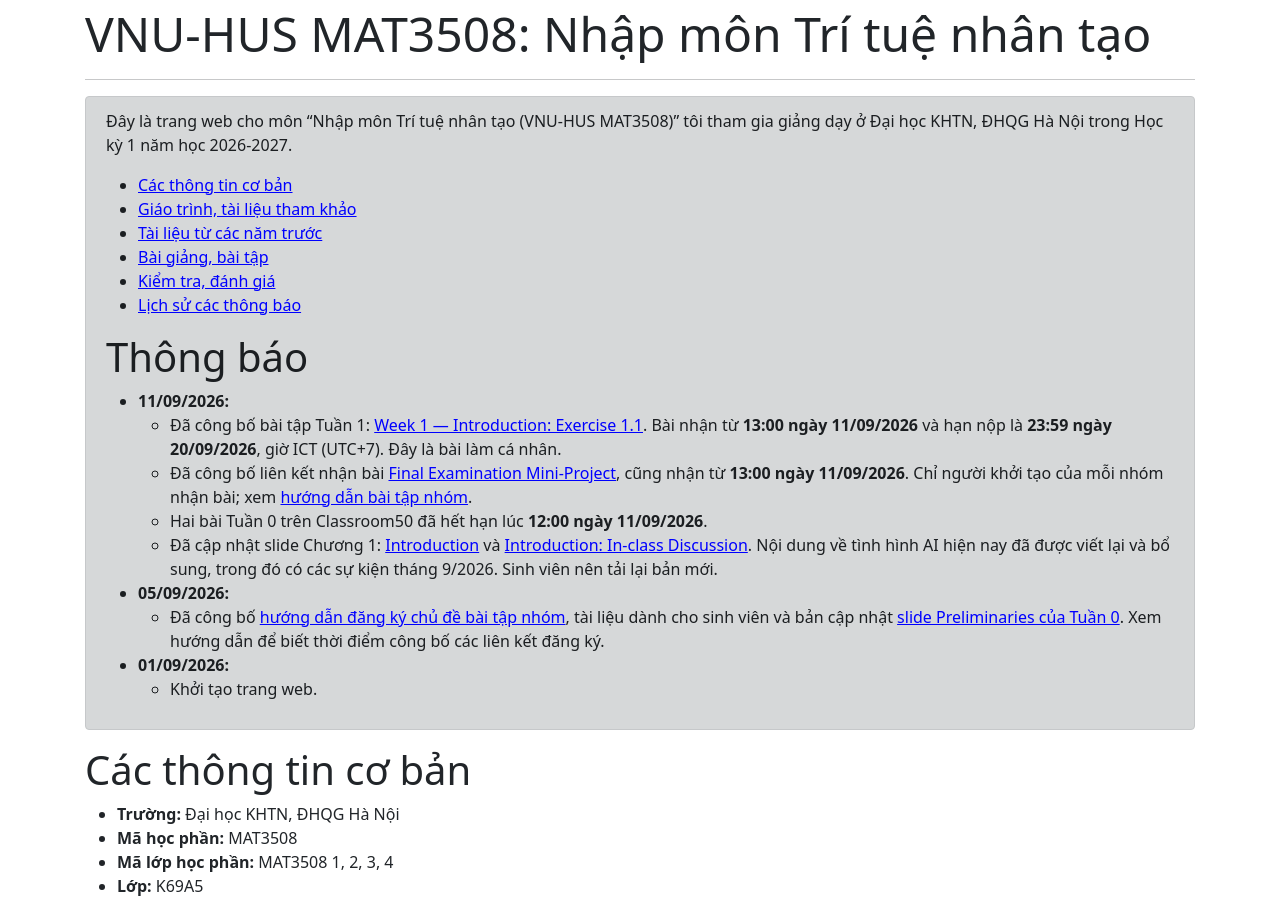
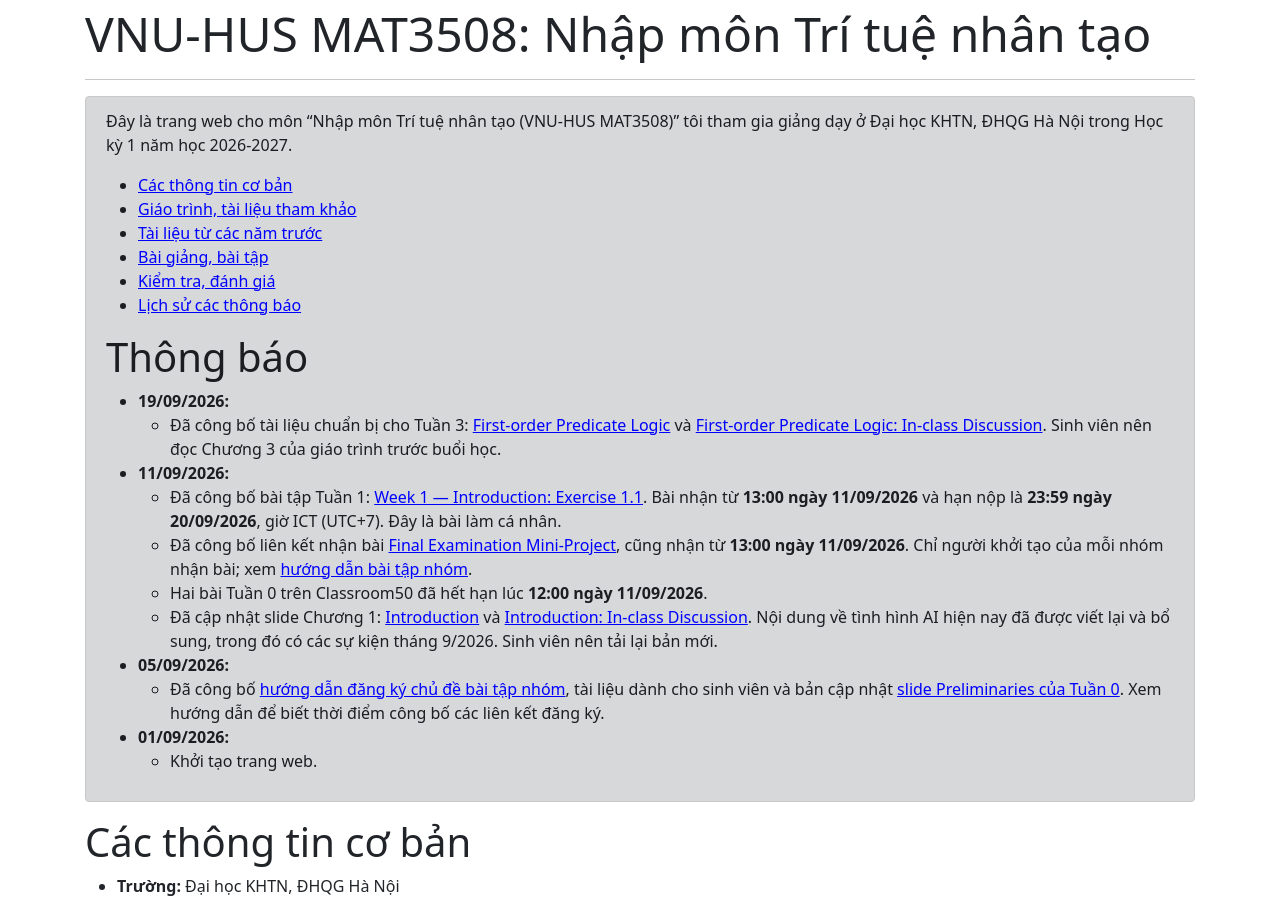
Before and after one commit to hoanganhduc/hoanganhduc.github.io, a Jekyll site: the page built from teaching/VNU-HUS/2026/winter/MAT3508/index.md, in a window 1280 px wide and 900 px high. Built offline with Jekyll 4.4.1, drawn with Linux system fonts in a browser that asks for light colours; nearby versions of some CDN libraries; a style sheet for code colours, icons or effects is not loaded; some of the changed text lies outside the part shown.

Commit message:
Publish Week 3 lecture materials

```diff
--- a/teaching/VNU-HUS/2026/winter/MAT3508/index.md
+++ b/teaching/VNU-HUS/2026/winter/MAT3508/index.md
@@ -1,7 +1,7 @@
 ---
 layout: default
 title: "VNU-HUS MAT3508: Nhập môn Trí tuệ nhân tạo"
-last_modified_at: 2026-09-11
+last_modified_at: 2026-09-19
 lang: "vi"
 katex: true
 ---
@@ -14,6 +14,8 @@ katex: true
 
 <h1>Thông báo</h1>
 
+* **19/09/2026:**
+  * Đã công bố tài liệu chuẩn bị cho Tuần 3: [First-order Predicate Logic]({{ page.url }}/First-order_Predicate_Logic.pdf) và [First-order Predicate Logic: In-class Discussion]({{ page.url }}/Discussion/First-order_Predicate_Logic.pdf). Sinh viên nên đọc Chương 3 của giáo trình trước buổi học.
 * **11/09/2026:**
   * Đã công bố bài tập Tuần 1: [Week 1 — Introduction: Exercise 1.1](https://classroom50.org/VNU-HUS/vnu-hus-mat3508-winter-2026/assignments/ch01-introduction/accept). Bài nhận từ **13:00 ngày 11/09/2026** và hạn nộp là **23:59 ngày 20/09/2026**, giờ ICT (UTC+7). Đây là bài làm cá nhân.
   * Đã công bố liên kết nhận bài [Final Examination Mini-Project](https://classroom50.org/VNU-HUS/vnu-hus-mat3508-winter-2026/assignments/final-project/accept), cũng nhận từ **13:00 ngày 11/09/2026**. Chỉ người khởi tạo của mỗi nhóm nhận bài; xem [hướng dẫn bài tập nhóm]({% link teaching/VNU-HUS/2026/winter/MAT3508/mini-projects.md %}).
@@ -82,7 +84,7 @@ katex: true
 |:---------|:----------------------|:------------------------------|
 | 0 | **Theory:** [Preliminaries]({{ page.url }}/Preliminaries.pdf)<br>**Exercise, Lab:** Help students set up for the course<br>**Classroom50:** [Week 0A — Individual Git and Classroom50 Practice](https://classroom50.org/VNU-HUS/vnu-hus-mat3508-winter-2026/assignments/w00-individual-onboarding/accept); [Week 0B — GitHub Collaboration Practice](https://classroom50.org/VNU-HUS/vnu-hus-mat3508-winter-2026/assignments/w00-group-collaboration/accept) | [Introduction]({{ page.url }}/Introduction.pdf); [Introduction: In-class Discussion]({{ page.url }}/Discussion/Introduction.pdf)<br>Chapter 1 of the textbook |
 | 1 | **Theory:** [Introduction: In-class Discussion]({{ page.url }}/Discussion/Introduction.pdf); [Introduction]({{ page.url }}/Introduction.pdf)<br>**Exercise, Lab:** Exercises in Chapter 1 of the textbook<br>**Classroom50:** [Week 1 — Introduction: Exercise 1.1](https://classroom50.org/VNU-HUS/vnu-hus-mat3508-winter-2026/assignments/ch01-introduction/accept) | [Propositional Logic]({{ page.url }}/Propositional_Logic.pdf); [Propositional Logic: In-class Discussion]({{ page.url }}/Discussion/Propositional_Logic.pdf)<br>Chapter 2 of the textbook |
-| 2 | **Theory:** Discussion; Propositional Logic<br>**Exercise, Lab:** Exercises in Chapter 2 of the textbook{% comment %}<br>**Classroom50:** [Week 2 — Propositional Logic: Exercise 2.5](https://classroom50.org/VNU-HUS/vnu-hus-mat3508-winter-2026/assignments/ch02-propositional-logic/accept){% endcomment %} | First-order Predicate Logic<br>Chapter 3 of the textbook |
+| 2 | **Theory:** Discussion; Propositional Logic<br>**Exercise, Lab:** Exercises in Chapter 2 of the textbook{% comment %}<br>**Classroom50:** [Week 2 — Propositional Logic: Exercise 2.5](https://classroom50.org/VNU-HUS/vnu-hus-mat3508-winter-2026/assignments/ch02-propositional-logic/accept){% endcomment %} | [First-order Predicate Logic]({{ page.url }}/First-order_Predicate_Logic.pdf); [First-order Predicate Logic: In-class Discussion]({{ page.url }}/Discussion/First-order_Predicate_Logic.pdf)<br>Chapter 3 of the textbook |
 | 3 | **Theory:** Discussion; First-order Predicate Logic<br>**Exercise, Lab:** Exercises in Chapter 3 of the textbook<br>[Sample code for Chapter 3]({% link teaching/VNU-HUS/2026/winter/MAT3508/samplecode.md %}#chapter-3-first-order-predicate-logic){% comment %}<br>**Classroom50:** [Week 3 — First-Order Predicate Logic: Exercise 3.9](https://classroom50.org/VNU-HUS/vnu-hus-mat3508-winter-2026/assignments/ch03-first-order-logic/accept){% endcomment %} | Limitations of Logic<br>Chapter 4 of the textbook |
 | 4 | **Theory:** Discussion; Limitations of Logic<br>**Exercise, Lab:** Exercises in Chapter 4 of the textbook{% comment %}<br>**Classroom50:** [Week 4 — Limitations of Logic: corrected Exercise 4.3](https://classroom50.org/VNU-HUS/vnu-hus-mat3508-winter-2026/assignments/ch04-limitations-of-logic/accept){% endcomment %} | Logic Programming with PROLOG<br>Chapter 5 of the textbook |
 | 5 | **Theory:** Discussion; Logic Programming with PROLOG<br>**Exercise, Lab:** Exercises in Chapter 5 of the textbook<br>[Sample code for Chapter 5]({% link teaching/VNU-HUS/2026/winter/MAT3508/samplecode.md %}#chapter-5-logic-programming-with-prolog){% comment %}<br>**Classroom50:** [Week 5 — Logic Programming with PROLOG: Exercises 5.2, 5.3, 5.5, 5.8](https://classroom50.org/VNU-HUS/vnu-hus-mat3508-winter-2026/assignments/ch05-prolog/accept){% endcomment %} | Search, Games, and Problem Solving<br>Chapter 6 of the textbook<br>Prof. Ertel's lectures: Introduction; Uninformed Search; Heuristic Search; Games with Opponents |
```
Also changed, not shown: teaching/VNU-HUS/2026/winter/MAT1206E/index.md (+4 -2 lines), 4 other files.
